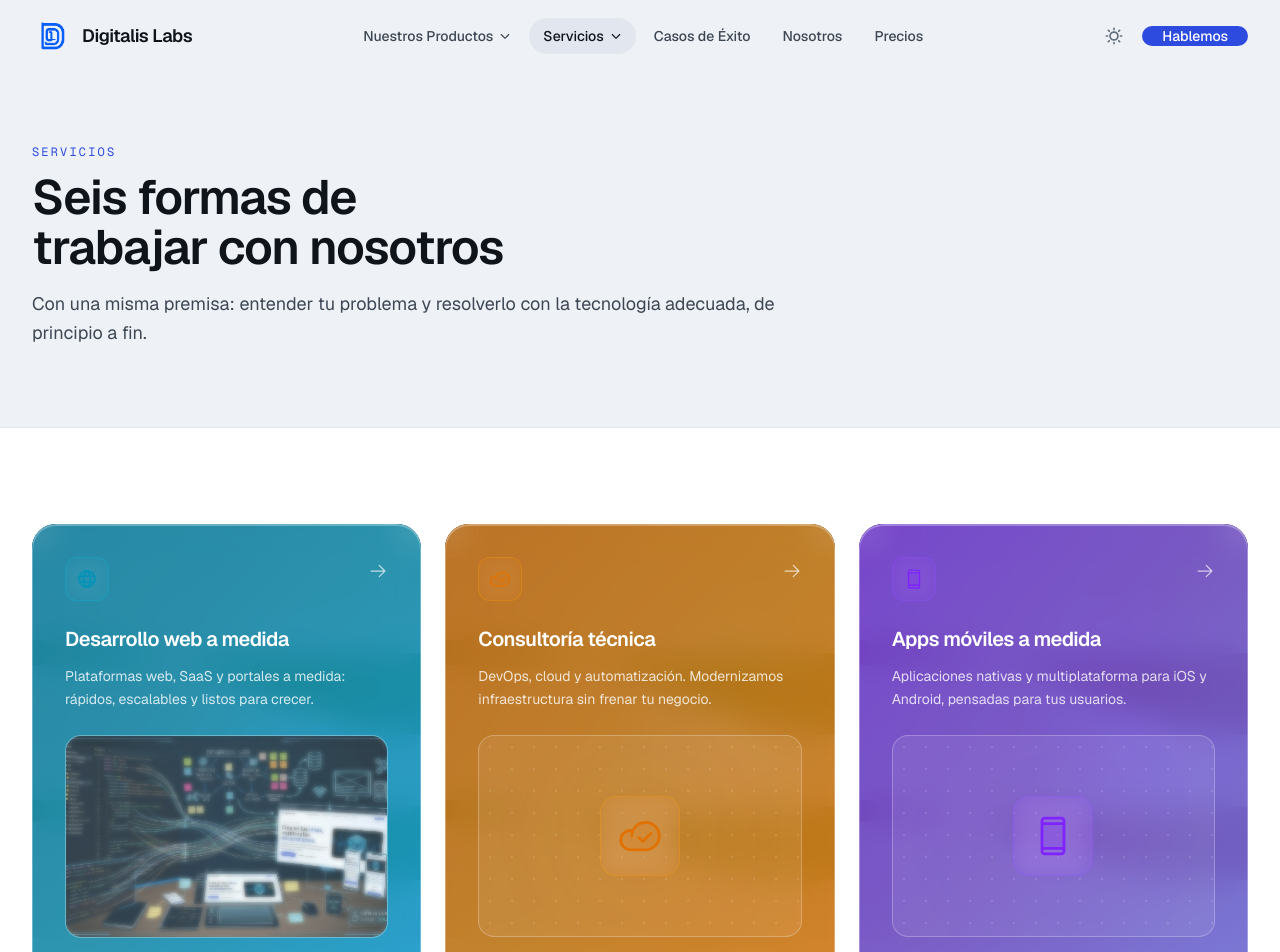
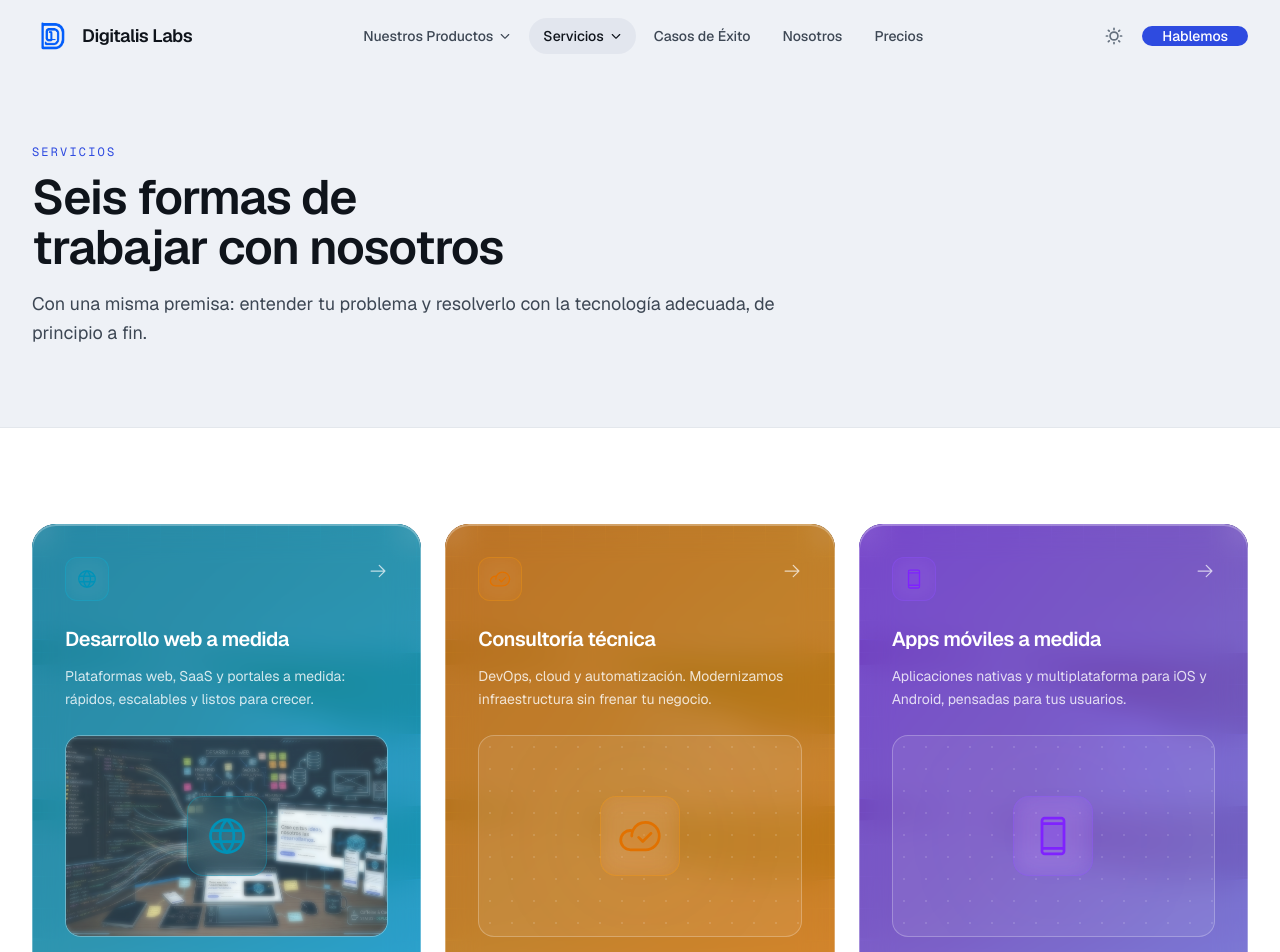
Before and after one commit to Nesthings/digitalis-landing, a Next.js app: page /servicios in a window 1280 px wide. Shown: the top 952 px of the page. Built offline with nearby package versions, Linux system fonts and the light colour scheme.

Commit message:
feat: imagen glass dentro del panel de la card de desarrollo web (home y hub)

```diff
--- a/src/app/servicios/page.tsx
+++ b/src/app/servicios/page.tsx
@@ -132,17 +132,12 @@ export default function ServiciosPage() {
                     </div>
 
                     {s.image ? (
-                      <div className="relative overflow-hidden rounded-2xl border border-white/25 bg-white/[0.08] transition-transform duration-300 group-hover:scale-[1.01]">
-                        {/* eslint-disable-next-line @next/next/no-img-element */}
-                        <img
-                          src={s.image}
-                          alt={`Imagen de ${s.title}`}
-                          className="aspect-[16/10] w-full object-cover opacity-70 backdrop-blur-sm"
-                          loading="lazy"
-                        />
-                        {/* Velo glass encima de la imagen */}
-                        <div className="pointer-events-none absolute inset-0 bg-white/10 backdrop-blur-[2px]" />
-                      </div>
+                      <IconPanel
+                        icon={s.icon}
+                        tone={s.tone}
+                        src={s.image}
+                        className="transition-transform duration-300 group-hover:scale-[1.01]"
+                      />
                     ) : (
                       <IconPanel
                         icon={s.icon}
--- a/src/components/bifurcacion.tsx
+++ b/src/components/bifurcacion.tsx
@@ -14,7 +14,17 @@ import { Reveal } from "@/components/ui/reveal";
 import { GlassCard, GlassIcon } from "@/components/ui/glass-card";
 import { IconPanel } from "@/components/ui/icon-panel";
 
-const items = [
+const items: {
+  icon: React.ElementType;
+  title: string;
+  description: string;
+  bullets: string[];
+  href: string;
+  cta: string;
+  tone: "blue" | "cyan" | "violet" | "fuchsia" | "emerald" | "amber";
+  bg: string;
+  image?: string;
+}[] = [
   {
     icon: Globe,
     title: "Desarrollo Web a Medida",
@@ -25,6 +35,7 @@ const items = [
     cta: "Ver desarrollo web",
     tone: "cyan",
     bg: "/placeholders/case-2.svg",
+    image: "/desarrollo-web.jpg",
   },
   {
     icon: CloudCheck,
@@ -81,7 +92,7 @@ const items = [
     tone: "blue",
     bg: "/placeholders/case-1.svg",
   },
-] as const;
+];
 
 export function Bifurcacion() {
   return (
@@ -146,6 +157,7 @@ export function Bifurcacion() {
                   <IconPanel
                     icon={item.icon}
                     tone={item.tone}
+                    src={item.image}
                     className="mt-6 transition-transform duration-300 group-hover:scale-[1.01]"
                   />
 
--- a/src/components/ui/icon-panel.tsx
+++ b/src/components/ui/icon-panel.tsx
@@ -4,10 +4,12 @@ import { toneAccent, type GlassTone } from "@/components/ui/glass-card";
 export function IconPanel({
   icon: Icon,
   tone = "blue",
+  src,
   className,
 }: {
   icon: React.ElementType;
   tone?: GlassTone;
+  src?: string;
   className?: string;
 }) {
   const a = toneAccent[tone];
@@ -19,6 +21,20 @@ export function IconPanel({
       )}
       style={{ perspective: "700px" }}
     >
+      {src ? (
+        <>
+          {/* eslint-disable-next-line @next/next/no-img-element */}
+          <img
+            src={src}
+            alt=""
+            className="absolute inset-0 h-full w-full object-cover opacity-70"
+            loading="lazy"
+          />
+          {/* Velo glass encima de la imagen */}
+          <div className="absolute inset-0 bg-white/10 backdrop-blur-[2px]" />
+        </>
+      ) : (
+        <>
           <div
             aria-hidden
             className="absolute inset-0 opacity-[0.18]"
@@ -28,11 +44,12 @@ export function IconPanel({
               backgroundSize: "22px 22px",
             }}
           />
-      {/* Halos de color del servicio */}
           <div
             aria-hidden
             className={cn("absolute size-32 rounded-full opacity-70 blur-3xl", a.bgSoft)}
           />
+        </>
+      )}
       {/* Recuadro del ícono: gira 360° en 3D sobre su eje al pasar el mouse.
           Al salir no hay animación de retorno (evita el giro brusco de vuelta). */}
       <span
```
Lines whose indentation alone changed are shown as unchanged.
